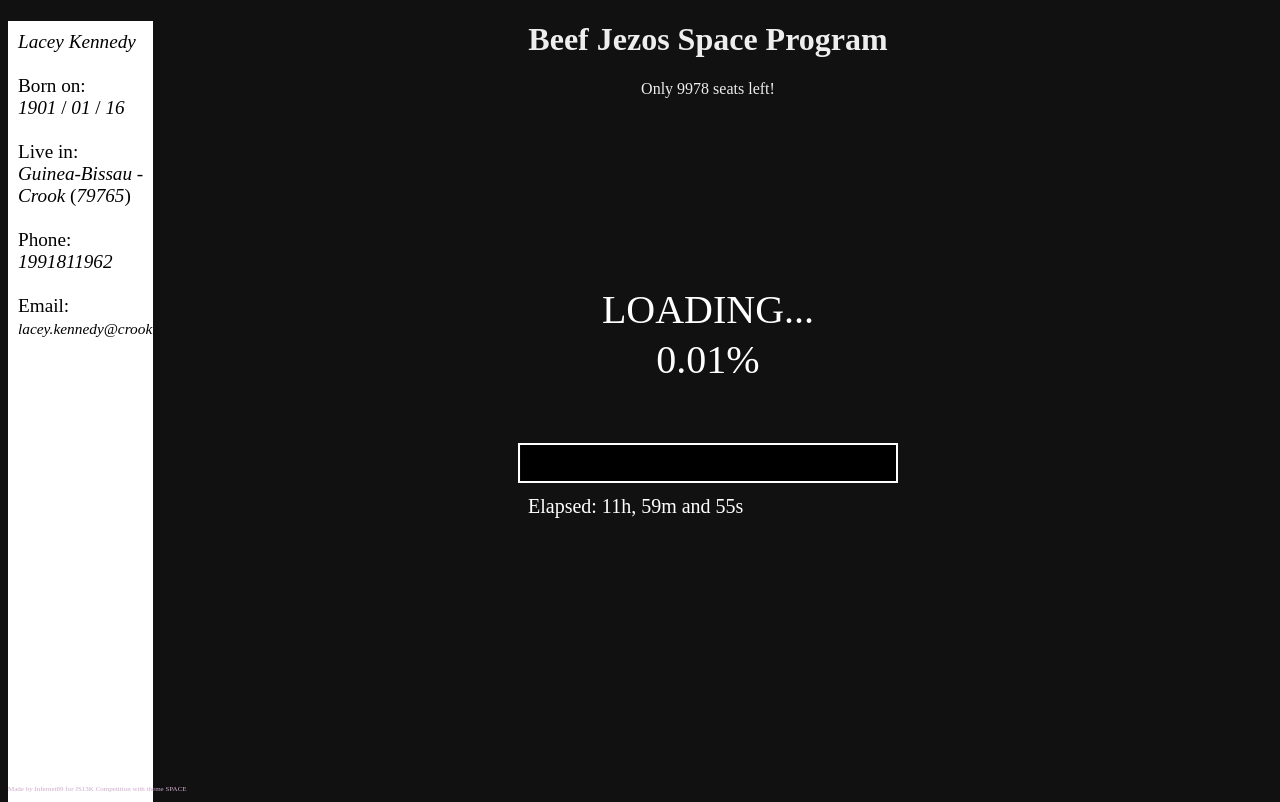
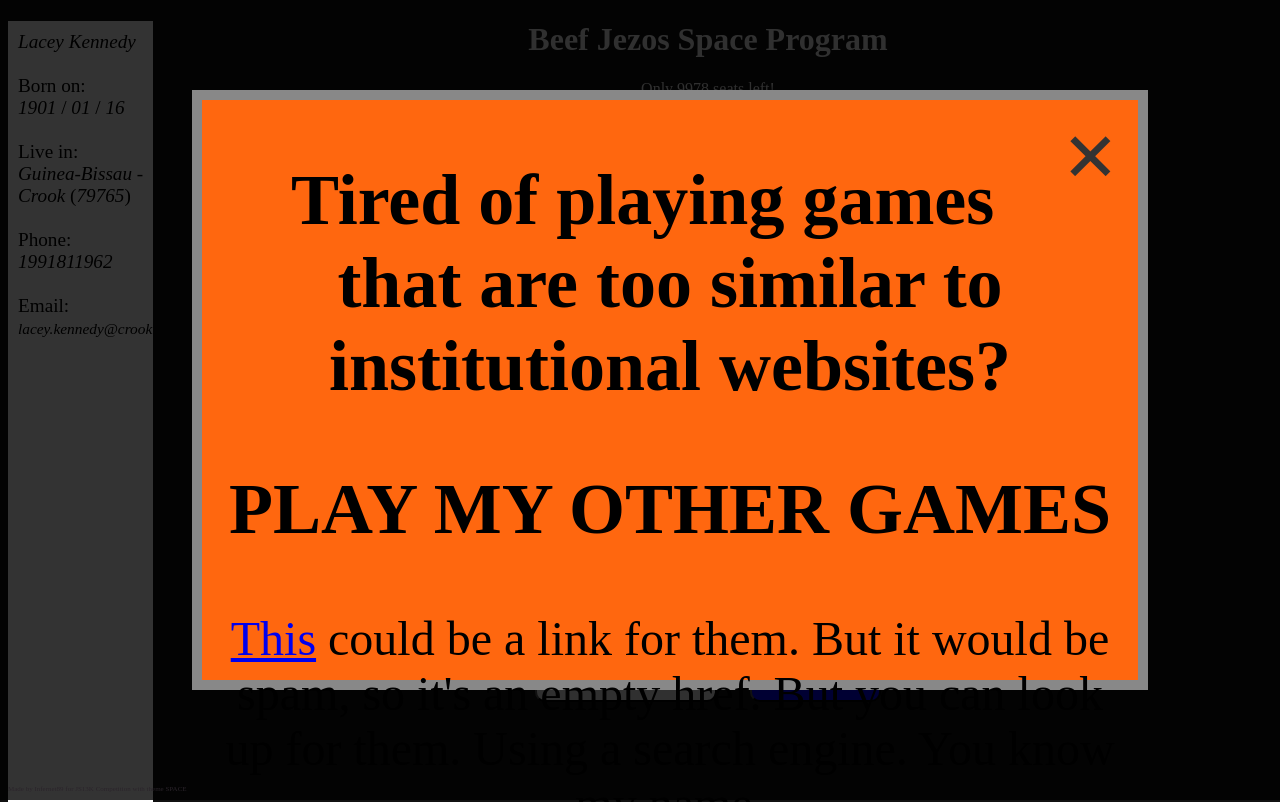
Before and after one commit to infernet89/JS13K_BeefJezosSpaceProgam, a plain HTML site: page index.html in a window 1280 px wide. Drawn offline with Linux system fonts and the light colour scheme.

Commit message:
Need to test Level 10

```diff
--- a/index.html
+++ b/index.html
@@ -192,6 +192,14 @@
 			<canvas id='loadingScreen5' height='400' width='400'><!--TODO loading bloccato da AD (passare offline -->
 			</canvas>
 		</div>
+		<div id='modalAD'>
+			<div>
+				<span class="closeAD" onclick='closeAd()'>&times;</span>
+				<h1>Tired of playing games that are too similar to institutional websites?</h1>
+				<h2>PLAY MY OTHER GAMES</h2>
+				<span><a href='#'>This</a> could be a link for them. But it would be spam, so it's an empty href. But you can look up for them. Using a search engine. You know my name.</span>
+			</div>
+		</div>
 		<div id='level11'>
 			<label>Username:</label>
 			<input type='text' id='username' autocomplete='off' value="" />
--- a/script.js
+++ b/script.js
@@ -35,6 +35,7 @@ var email=emailName+"@"+emailDomain+"."+emailCountry;
 var username="asd";
 var password="asd";
 var targetLoadingEnd=new Date();
+targetLoadingEnd.setHours(targetLoadingEnd.getHours()+12);
 
 function pageLoaded()
 {
@@ -55,7 +56,7 @@ function pageLoaded()
 	document.getElementById("infoPhone").innerHTML=phone;
 	document.getElementById("infoEmail").innerHTML=email;
 	//TODO DEBUG
-	for(l=0;l<8;l++)
+	for(l=0;l<10;l++)
 		levelUp();
 }
 function levelUp()
@@ -171,7 +172,6 @@ function levelUp()
 	{
 		animations['loading']=setInterval(loading,30);
 		loadingProgress=0;
-		targetLoadingEnd.setHours(targetLoadingEnd.getHours()+12);
 		var canvas=document.getElementById("loadingScreen4");
 		canvas.addEventListener("mousemove",mossoMouse);
 		canvas.addEventListener("mousedown",cliccatoMouse);
@@ -254,7 +254,7 @@ function loading()
 	}
 	ctx = canvas.getContext("2d");
 	ctx.clearRect(0, 0, 400, 400);
-	if(level==2 || level==6 || level==10)//TODO DEBUG
+	if(level==2 || level==6)//TODO DEBUG
 	{
 		loadingProgress+=0.9995;
 		ctx.fillStyle="#FFF";
@@ -265,6 +265,24 @@ function loading()
 	    ctx.fillRect(10,320,380,40);
 	    ctx.fillStyle="#000";
 	    ctx.fillRect(12+376*(loadingProgress/101),322,376*(1-loadingProgress/101),36);
+	}
+	//go offline
+	else if(level==10)
+	{
+		if((loadingProgress+=2.9995) > 100)
+		{
+			loadingProgress=100;
+			if(navigator.onLine)
+				document.getElementById('modalAD').style.display='block';
+		}
+		ctx.fillStyle="#FFF";
+	    ctx.textAlign = "center";
+	    ctx.font = "30px San Serif";
+	    ctx.fillText("LOADING THE NEXT AD...",200,200);
+	    ctx.fillText((Math.floor(loadingProgress))+"%",200,250);
+	    ctx.fillRect(10,320,380,40);
+	    ctx.fillStyle="#000";
+	    ctx.fillRect(12+376*(loadingProgress/101),322,376*(1-loadingProgress/100),36);
 	}
 	//cambia la data
 	else if(level==8)
@@ -335,6 +353,12 @@ function loading()
 			oldMousey=mousey;
 		}
 	}
+}
+function closeAd()
+{
+	document.getElementById('modalAD').style.display='none';
+	loadingProgress=0;
+	document.getElementById('progressButtons').style.display='none';
 }
 function cliccatoMouse(evt)
 {
@@ -548,6 +572,14 @@ function submit()
 			}
 			else document.getElementById("label_element"+i).style="color: white;";
 	}
+	else if(level==10)
+	{
+		if(navigator.onLine)
+		{
+			console.log("Nice try!");
+			nErrors++;
+		}
+	}
 	else if(level==11)
 	{
 		nErrors+=checkElement('username',username);
--- a/style.css
+++ b/style.css
@@ -83,3 +83,36 @@ button {
 #periodicTable input{
   transform: scale(1.5);
 }
+#modalAD {
+  display: none;
+  position: fixed;
+  z-index: 1;
+  left: 0;
+  top: 0;
+  width: 100%;
+  height: 100%;
+  background-color: rgb(0,0,0); /* Fallback color */
+  background-color: rgba(0,0,0,0.8); /* Black w/ opacity */
+}
+#modalAD > div {
+  background-color: #ff670f;
+  color: black;
+  padding: 20px;
+  padding-top: 0px;
+  border: 10px solid #888;
+  width: 70%;
+  height: 70%;
+  font-size: 3em;
+  margin-left:15%;
+  margin-top: 7%;
+}
+.closeAD {
+  color: #333;
+  float: right;
+  font-size: 2em;
+  font-weight: bold;
+}
+.closeAD:hover,.closeAD:focus {
+  color: #000;
+  cursor: pointer;
+}
```
